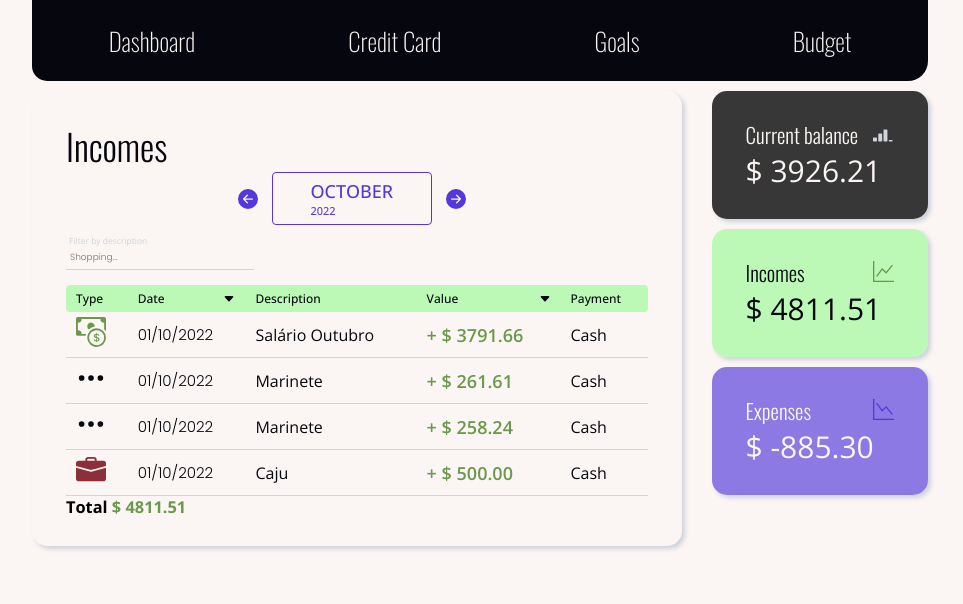
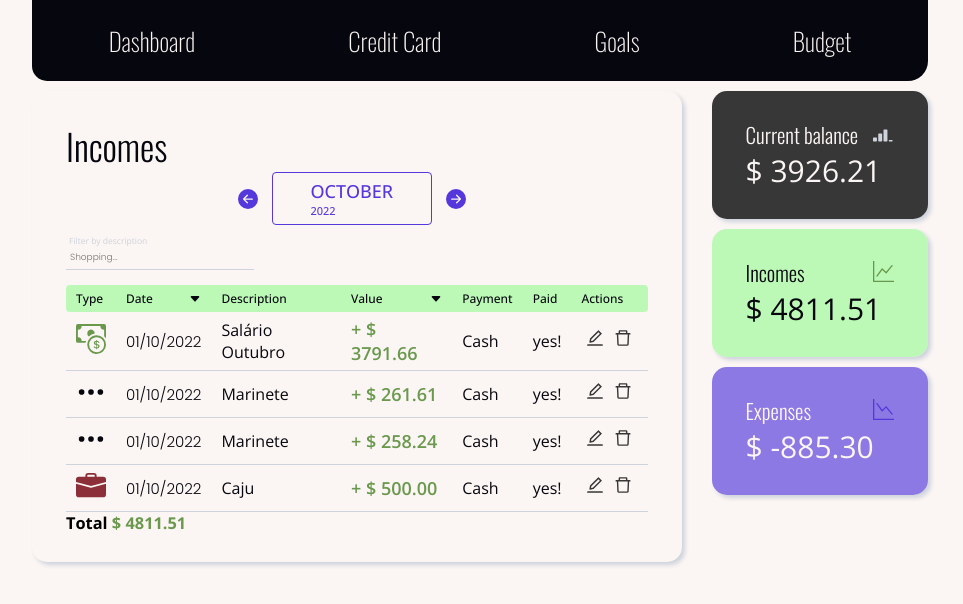
Before and after one commit to anasofiamelo/finances-app, a React (Create React App) app: page /incomes in a window 1280 px wide. Both pictures are taken after a click on the button 407 px from the left and 198 px from the top of the page. Shown: the top 604 px of the page, without its empty margins (160-1123 px from the left). Built offline with nearby package versions, Linux system fonts and the light colour scheme.

Commit message:
feat: add paid and actions columns to transactions table

```diff
--- a/src/components/Transactions/TransactionsList.jsx
+++ b/src/components/Transactions/TransactionsList.jsx
@@ -1,6 +1,5 @@
 import { useState, useEffect } from "react";
-import moment from "moment";
-import { Table, ThWithSort } from "../../components";
+import { Table, ThWithSort, Button } from "../../components";
 import {
   incomesIcons,
   expensesIcons,
@@ -8,6 +7,7 @@ import {
   formatMomentDate,
 } from "../../utils";
 import useSort from "../../hooks/useSort";
+import { AiOutlineDelete, AiOutlineEdit } from "react-icons/ai";
 
 const TransactionsList = (props) => {
   const { transactions } = props;
@@ -18,6 +18,23 @@ const TransactionsList = (props) => {
   useEffect(() => {
     setSortedTransactions(sortedTransac);
   }, [sortedTransac]);
+
+  const teste = (e) => {
+    console.log(e.target.parentElement);
+  };
+
+  const actionButtons = (
+    <>
+      <div className="action-buttons-container">
+        <Button onClick={teste}>
+          <AiOutlineEdit className="action-icon" />
+        </Button>
+        <Button onClick={teste}>
+          <AiOutlineDelete className="action-icon" />
+        </Button>
+      </div>
+    </>
+  );
 
   const mappedTransactions = sortedTransactions.map((transaction, index) => {
     const { value, date, payment, description, type } = transaction;
@@ -32,6 +49,8 @@ const TransactionsList = (props) => {
         <td>{description}</td>
         <td>{transacValue}</td>
         <td>{payment}</td>
+        <td>yes!</td>
+        <td>{actionButtons}</td>
       </tr>
     );
   });
@@ -61,6 +80,8 @@ const TransactionsList = (props) => {
             Value
           </ThWithSort>
           <th>Payment</th>
+          <th>Paid</th>
+          <th>Actions</th>
         </>
       }
     >
--- a/src/styles/forms.css
+++ b/src/styles/forms.css
@@ -9,6 +9,7 @@
   margin-left: 0.3rem;
 }
 .input-icon {
+  color: var(--grey);
   opacity: 0.6;
   font-size: 1.2rem;
 }
--- a/src/styles/index.css
+++ b/src/styles/index.css
@@ -60,7 +60,6 @@ button {
 .row {
   align-items: center;
 }
-.input-icon,
 .title {
   color: var(--grey);
 }
--- a/src/styles/tables.css
+++ b/src/styles/tables.css
@@ -14,7 +14,7 @@ tbody td:last-child {
 tbody tr {
   color: var(--dark-black);
   transition: all 0.2s;
-  cursor: pointer;
+  /* cursor: pointer; */
   border-bottom: 1px solid var(--light-grey);
 }
 tbody tr:hover {
@@ -40,3 +40,14 @@ th {
   display: flex;
   justify-content: space-between;
 }
+.action-icon {
+  font-size: 2rem;
+  color: var(--black);
+}
+.action-buttons-container {
+  display: flex;
+  background-color: none;
+}
+.action-buttons-container * {
+  background-color: rgba(0, 0, 0, 0);
+}
```
